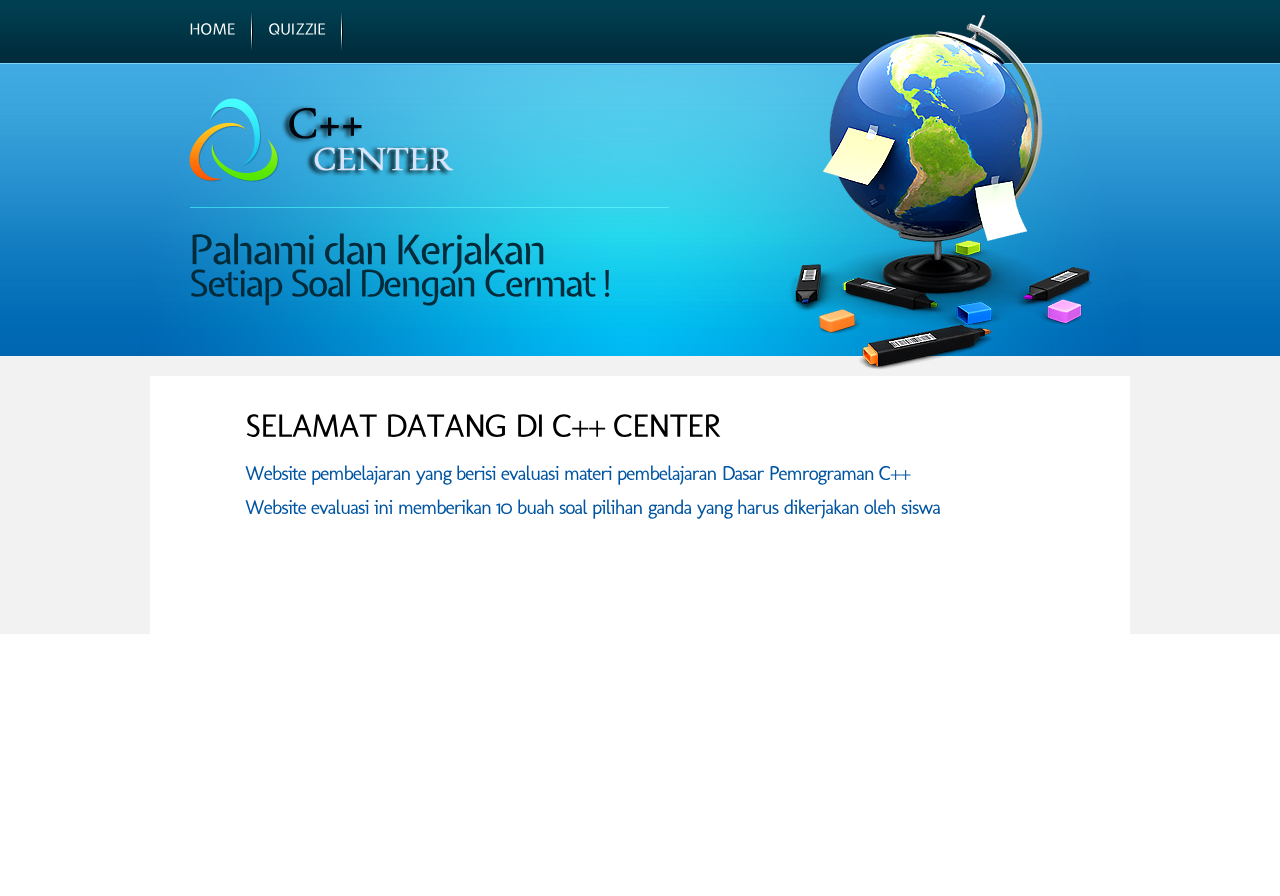
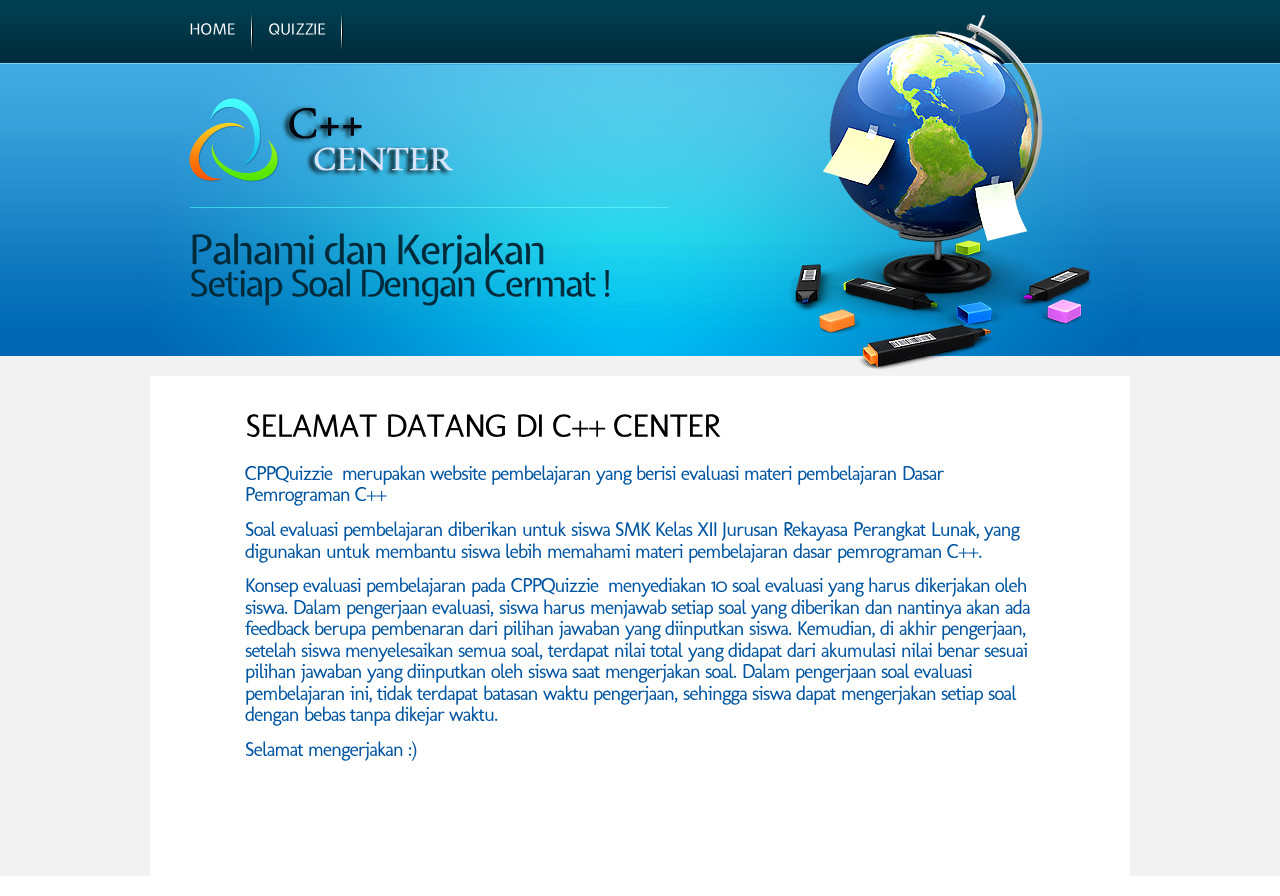
Before and after one commit to Lokeshburade007/CPPQuizzie, a plain HTML site: page index.html in a window 1280 px wide. Before the commit the page ends 800 px from the top, so only its background shows below. Drawn offline with Linux system fonts and the light colour scheme.

Commit message:
Update index.html

```diff
--- a/index.html
+++ b/index.html
@@ -44,8 +44,16 @@
 				<article class="col1">
 					<div class="pad_left1">
 						<h2>Selamat Datang di C++ Center</h2>
-						<p class="font2">Website pembelajaran yang berisi evaluasi materi pembelajaran Dasar Pemrograman C++</p>
-						<p class="font2">Website evaluasi ini memberikan 10 buah soal pilihan ganda yang harus dikerjakan oleh siswa</p>
+						<p class="font2"><i><b>CPPQuizzie </i> merupakan website pembelajaran yang berisi evaluasi materi pembelajaran Dasar Pemrograman C++</p>
+					  <p class="font2">Soal evaluasi pembelajaran diberikan untuk siswa SMK Kelas XII Jurusan Rekayasa Perangkat Lunak,
+						yang digunakan untuk membantu siswa lebih memahami materi pembelajaran dasar pemrograman C++.
+						<p class="font2">Konsep evaluasi pembelajaran pada<em> CPPQuizzie </em> menyediakan 10 soal evaluasi yang harus dikerjakan oleh siswa.
+						Dalam pengerjaan evaluasi, siswa harus menjawab setiap soal yang diberikan dan nantinya akan ada feedback berupa pembenaran
+						dari pilihan jawaban yang diinputkan siswa. Kemudian, di akhir pengerjaan, setelah siswa menyelesaikan semua soal, terdapat nilai total yang didapat dari
+						akumulasi nilai benar sesuai pilihan jawaban yang diinputkan oleh siswa saat mengerjakan soal. Dalam pengerjaan soal
+						evaluasi pembelajaran ini, tidak terdapat batasan waktu pengerjaan, sehingga siswa dapat mengerjakan setiap soal dengan
+						bebas tanpa dikejar waktu.</p>
+						<p class="font2">Selamat mengerjakan :)</p>
 					</div>
 						<form name="soal">
 							<div class="wrapper pad_bot2">
```
